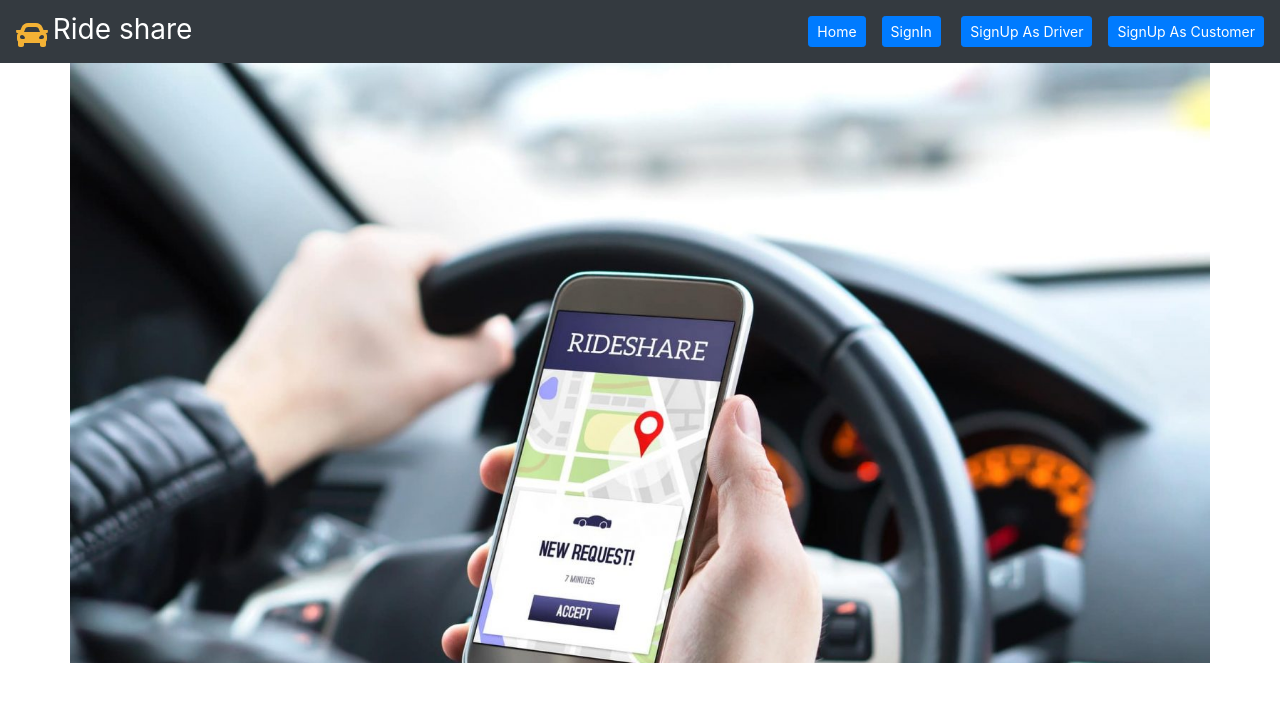
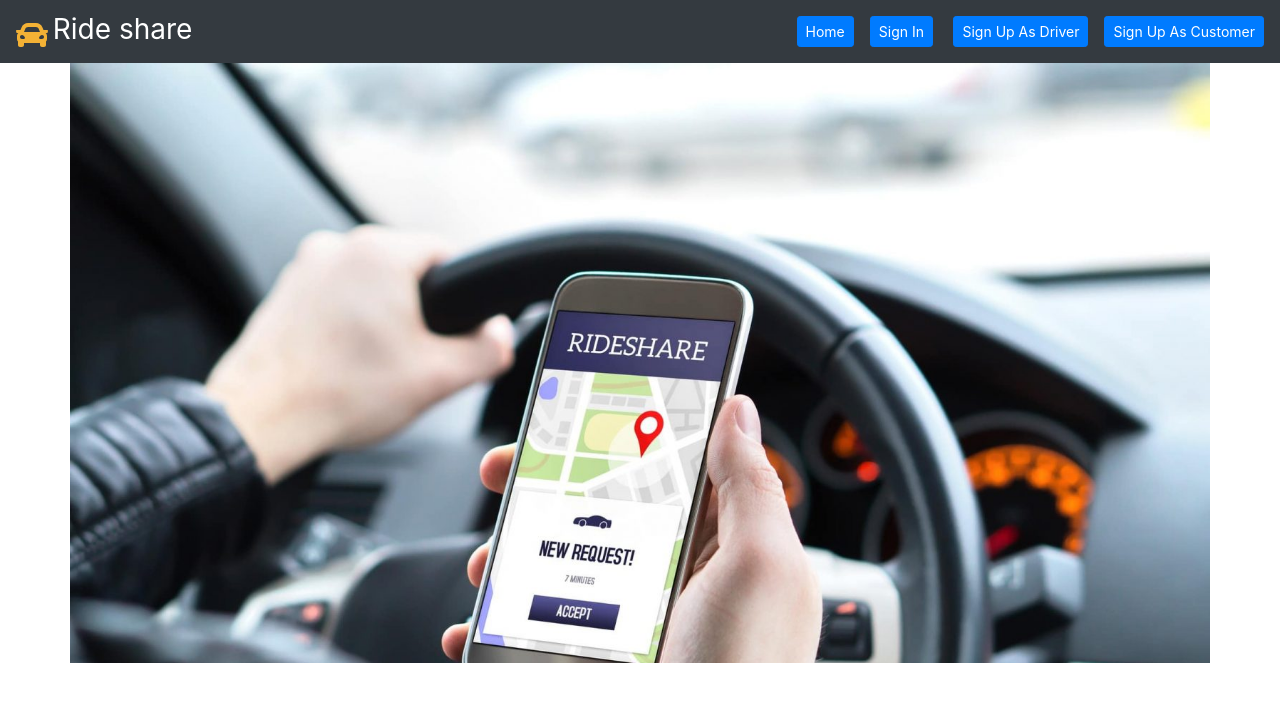
Before and after one commit to apsshrestha28/final_project_react, a React (Create React App) app: page / in a window 1280 px wide. Shown: the top 702 px of the page. Built offline with nearby package versions, Linux system fonts and the light colour scheme; no server answers.

Commit message:
navbar modified

```diff
--- a/src/components/Navbar.js
+++ b/src/components/Navbar.js
@@ -40,9 +40,9 @@ const Navbar =(props) =>{
           ):
           (
             <>
-              <NavLink to='/sign_in'><button className="btn btn-primary btn-sm" type="button" id='buttonSpace'>SignIn</button></NavLink>
-              <NavLink to='/sign_up/driver'> <button className="btn btn-primary btn-sm" type="button" id='buttonSpace'>SignUp As Driver</button></NavLink>
-              <NavLink to='/sign_up/customer'><button className="btn btn-primary btn-sm" type="button" id='buttonSpace'>SignUp As Customer</button></NavLink>
+              <NavLink to='/sign_in'><button className="btn btn-primary btn-sm" type="button" id='buttonSpace'>Sign In</button></NavLink>
+              <NavLink to='/sign_up/driver'> <button className="btn btn-primary btn-sm" type="button" id='buttonSpace'>Sign Up As Driver</button></NavLink>
+              <NavLink to='/sign_up/customer'><button className="btn btn-primary btn-sm" type="button" id='buttonSpace'>Sign Up As Customer</button></NavLink>
             </>
           )
         }
```
Also changed, not shown: 6 other files (tests, documents, lock files or other folders).
